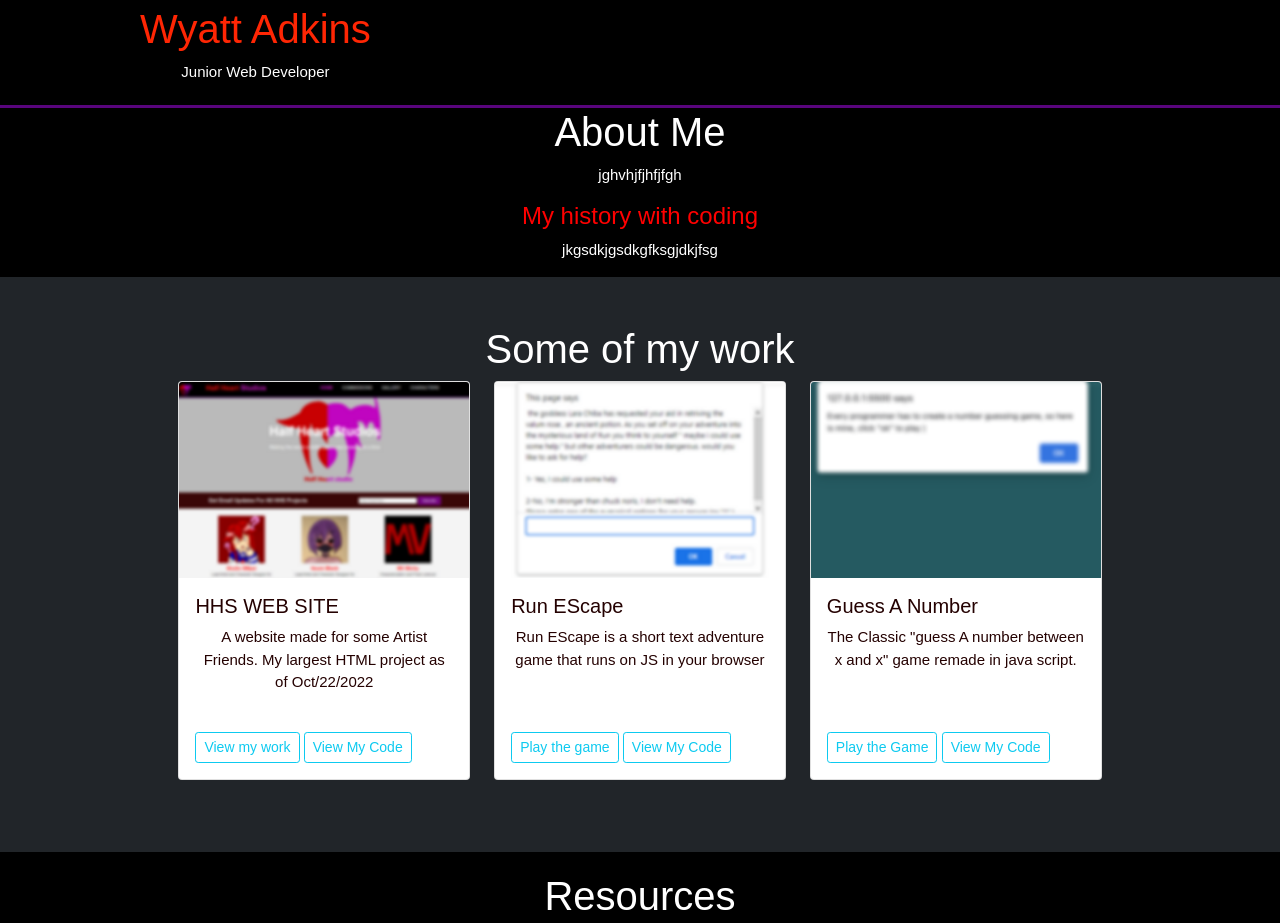
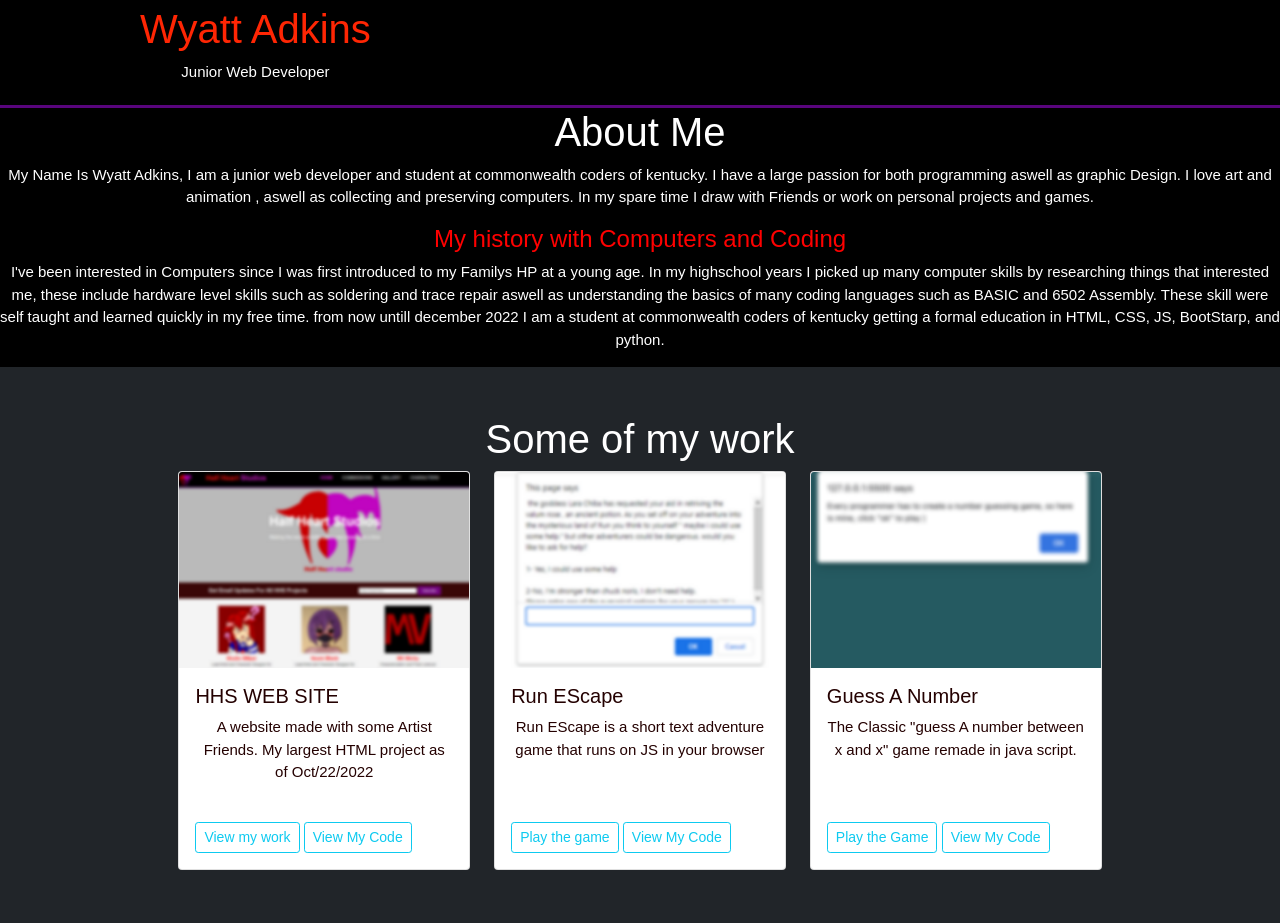
Before and after one commit to Wyatt-Adkins/WyattAdkins.github.io, a plain HTML site: page index.html in a window 1280 px wide. Shown: the top 923 px of the page. Drawn offline with nearby package versions, Linux system fonts and the light colour scheme; a web font is replaced by a local one.

Commit message:
Oct 24 22 fist complete push rev 1

```diff
--- a/index.html
+++ b/index.html
@@ -33,11 +33,13 @@
 
 <h1>About Me</h1>
 
-<p>jghvhjfjhfjfgh</p>
+<p>My Name Is Wyatt Adkins, I am a junior web developer and student at commonwealth coders of kentucky. I have a large passion for both programming aswell as graphic Design. I love art and animation , aswell as collecting and preserving computers. In my spare time I draw with Friends or work on personal projects and games.
+</p>
 
-<h4>My history with coding</h4>
+<h4>My history with Computers and Coding</h4>
 
-<p>jkgsdkjgsdkgfksgjdkjfsg</p>
+<p> I've been interested in Computers since I was first introduced to my Familys HP at a young age. In my highschool years I picked up many computer skills by researching things that interested me, these include hardware level skills such as soldering and trace repair aswell as understanding the basics of many coding languages such as BASIC and 6502 Assembly. These skill were self taught and learned quickly in my free time. from now untill december 2022 I am a student at commonwealth coders of kentucky getting a formal education in HTML, CSS, JS, BootStarp, and python.
+</p>
 
 
 <!--  -->
@@ -65,7 +67,7 @@
                      <img src="Images/web3.png" alt="HHS WEB PAGE" class="card-img-top">
                      <div class="card-body">
                          <h5 class="card-title">HHS WEB SITE</h5>
-                         <p class="card-text"> A website made for some Artist Friends. My largest HTML project as of Oct/22/2022 </p>
+                         <p class="card-text"> A website made with some Artist Friends. My largest HTML project as of Oct/22/2022 </p>
 
                                <a href="bbb.html" class="btn btn-outline-info btn-sm"target="_blank">View my work</a>
                                </a>
```
Also changed, not shown: bbb.html (+2 -7 lines), meetTheGirls.html (+1 -1 lines).
